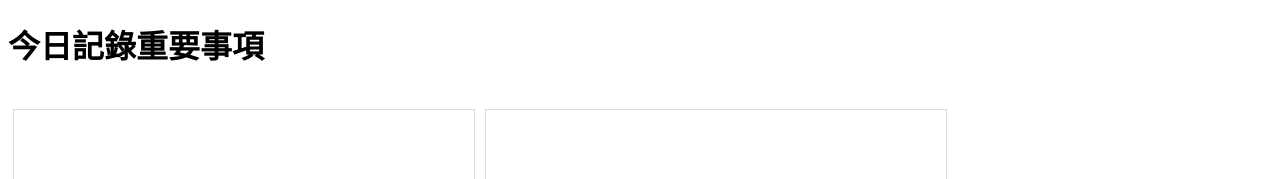
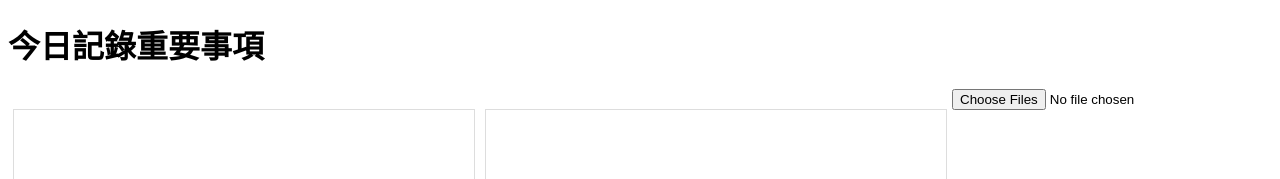
Before and after one commit to johnworker/Web_Edit, a website: page index.html in a window 1280 px wide. Shown: the top 179 px of the page. Drawn offline with nearby package versions, Linux system fonts and the light colour scheme.

Commit message:
Update index.html

```diff
--- a/index.html
+++ b/index.html
@@ -105,7 +105,7 @@
     <input type="file" id="imageUpload" style="display: none;" multiple>
 
     <button id="addVideoButton">新增影片</button>
-    <input type="file" id="videoUpload" accept="video/*" style="display: none;" multiple>
+    <input type="file" id="videoUpload" accept="video/*"  multiple>
 
 
     <script src="./main.js"></script>
```
